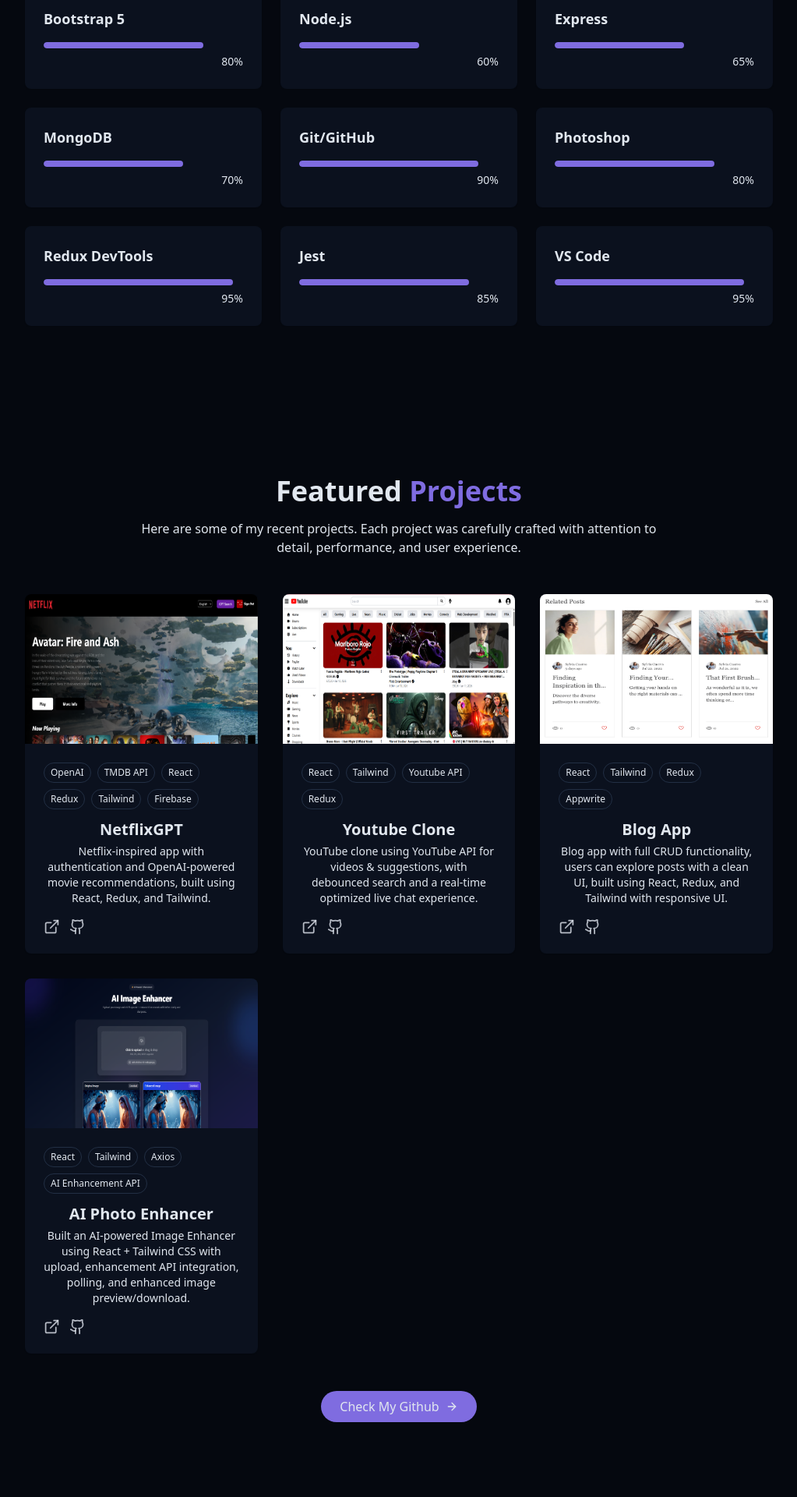
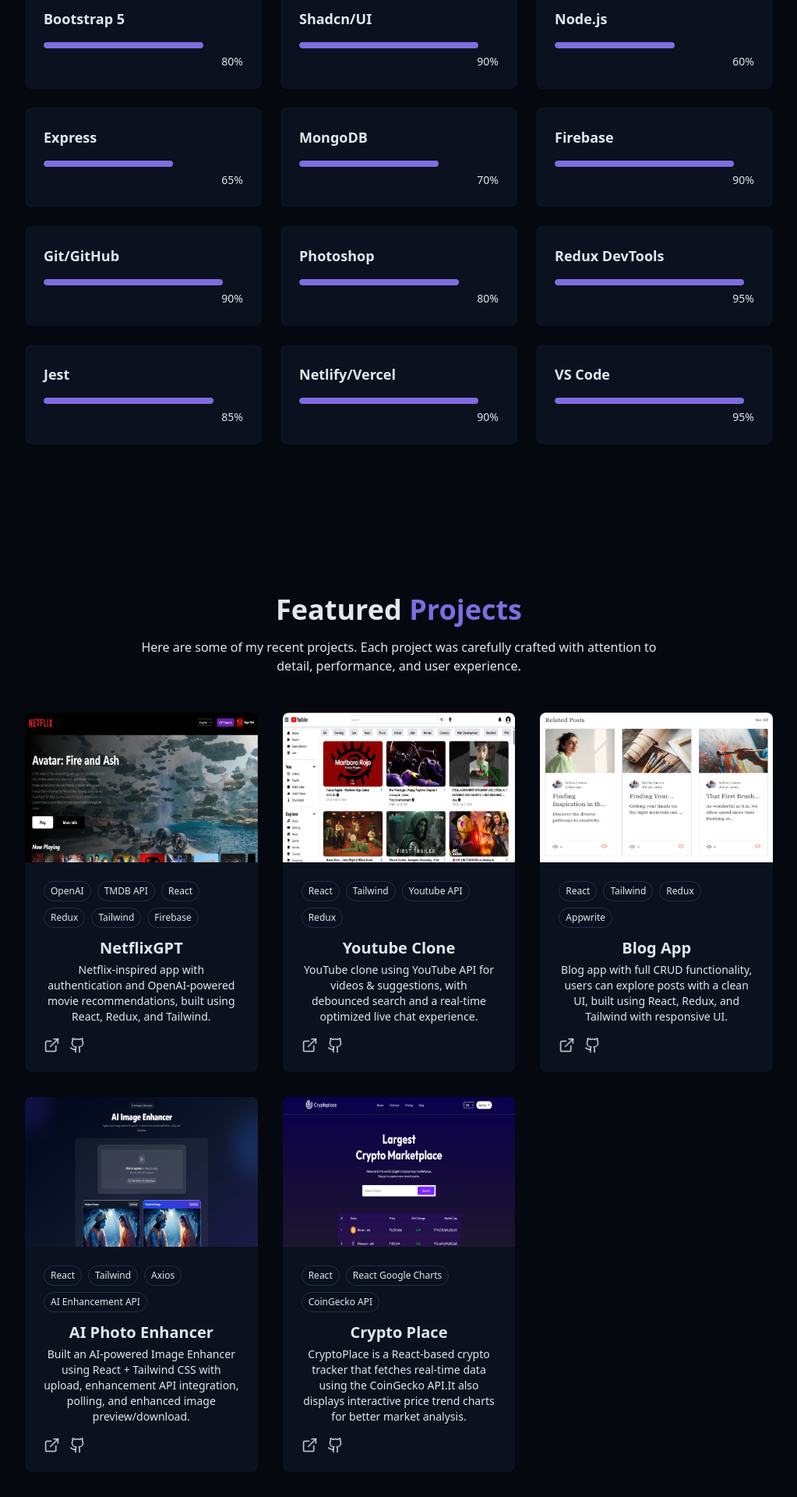
Before and after one commit to Aarsh31248/My-Portfolio, a React (Vite) app: page / in a window 1280 px wide. Shown: the part 2120-4040 px from the top of the page at 78% size, without its empty margins (128-1151 px from the left). Built offline with nearby package versions, Linux system fonts and the light colour scheme.

Commit message:
Updated skill and project section

```diff
--- a/src/Components/ProjectsSection.jsx
+++ b/src/Components/ProjectsSection.jsx
@@ -4,16 +4,18 @@
   {
     id: 1,
     title: "NetflixGPT",
-    description: "Netflix-inspired app with authentication and OpenAI-powered movie recommendations, built using React, Redux, and Tailwind.",
+    description:
+      "Netflix-inspired app with authentication and OpenAI-powered movie recommendations, built using React, Redux, and Tailwind.",
     image: "/projects/netflixGPT.png",
-    tags: ["OpenAI", "TMDB API", "React", "Redux", "Tailwind", "Firebase" ],
+    tags: ["OpenAI", "TMDB API", "React", "Redux", "Tailwind", "Firebase"],
     demoUrl: "https://netflixgpt-31248.web.app",
     githubUrl: "https://github.com/Aarsh31248/Netflix-GPT",
   },
   {
     id: 2,
     title: "Youtube Clone",
-    description: "YouTube clone using YouTube API for videos & suggestions, with debounced search and a real-time optimized live chat experience.",
+    description:
+      "YouTube clone using YouTube API for videos & suggestions, with debounced search and a real-time optimized live chat experience.",
     image: "/projects/youtube.png",
     tags: ["React", "Tailwind", "Youtube API", "Redux"],
     demoUrl: "https://aarshyoutube.netlify.app/",
@@ -22,7 +24,8 @@
   {
     id: 3,
     title: "Blog App",
-    description: "Blog app with full CRUD functionality, users can explore posts with a clean UI, built using React, Redux, and Tailwind with responsive UI.",
+    description:
+      "Blog app with full CRUD functionality, users can explore posts with a clean UI, built using React, Redux, and Tailwind with responsive UI.",
     image: "/projects/blogApp.png",
     tags: ["React", "Tailwind", "Redux", "Appwrite"],
     demoUrl: "https://aarshblogapp.netlify.app/",
@@ -31,11 +34,22 @@
   {
     id: 4,
     title: "AI Photo Enhancer",
-    description: "Built an AI-powered Image Enhancer using React + Tailwind CSS with upload, enhancement API integration, polling, and enhanced image preview/download.",
+    description:
+      "Built an AI-powered Image Enhancer using React + Tailwind CSS with upload, enhancement API integration, polling, and enhanced image preview/download.",
     image: "/projects/photoEnhancer.png",
-    tags: ["React", "Tailwind",  "Axios", "AI Enhancement API"],
+    tags: ["React", "Tailwind", "Axios", "AI Enhancement API"],
     demoUrl: "https://aarshaiimageenhancer.netlify.app/",
     githubUrl: "https://github.com/Aarsh31248/AI-Image-Enhancer",
+  },
+  {
+    id: 5,
+    title: "Crypto Place",
+    description:
+      "CryptoPlace is a React-based crypto tracker that fetches real-time data using the CoinGecko API.It also displays interactive price trend charts for better market analysis.",
+    image: "/projects/cryptoPlace.png",
+    tags: ["React", "React Google Charts", "CoinGecko API"],
+    demoUrl: "https://aarshcryptoplace.netlify.app/",
+    githubUrl: "https://github.com/Aarsh31248/Crypto-Place",
   },
 ];
 
@@ -75,7 +89,10 @@
                   ))}
                 </div>
 
-                <h3 className="text-xl font-semibold mb-1 -mt-1"> {project.title}</h3>
+                <h3 className="text-xl font-semibold mb-1 -mt-1">
+                  {" "}
+                  {project.title}
+                </h3>
                 <p className="text-muted-foreground text-sm mb-4">
                   {project.description}
                 </p>
--- a/src/Components/SkillsSection.jsx
+++ b/src/Components/SkillsSection.jsx
@@ -10,17 +10,20 @@
   { name: "Redux", level: 95, category: "frontend" },
   { name: "Tailwind CSS", level: 90, category: "frontend" },
   { name: "Bootstrap 5", level: 80, category: "frontend" },
+  { name: "Shadcn/UI", level: 90, category: "frontend" },
 
   // Backend
   { name: "Node.js", level: 60, category: "backend" },
   { name: "Express", level: 65, category: "backend" },
   { name: "MongoDB", level: 70, category: "backend" },
+  { name: "Firebase", level: 90, category: "backend" },
 
   // Tools
   { name: "Git/GitHub", level: 90, category: "tools" },
   { name: "Photoshop", level: 80, category: "tools" },
   { name: "Redux DevTools", level: 95, category: "tools" },
   { name: "Jest", level: 85, category: "tools" },
+  { name: "Netlify/Vercel", level: 90, category: "tools" },
   { name: "VS Code", level: 95, category: "tools" },
 ];
 
```
Also changed, not shown: public/projects/cryptoPlace.png (added), 1 other file (tests, documents, lock files or other folders).
